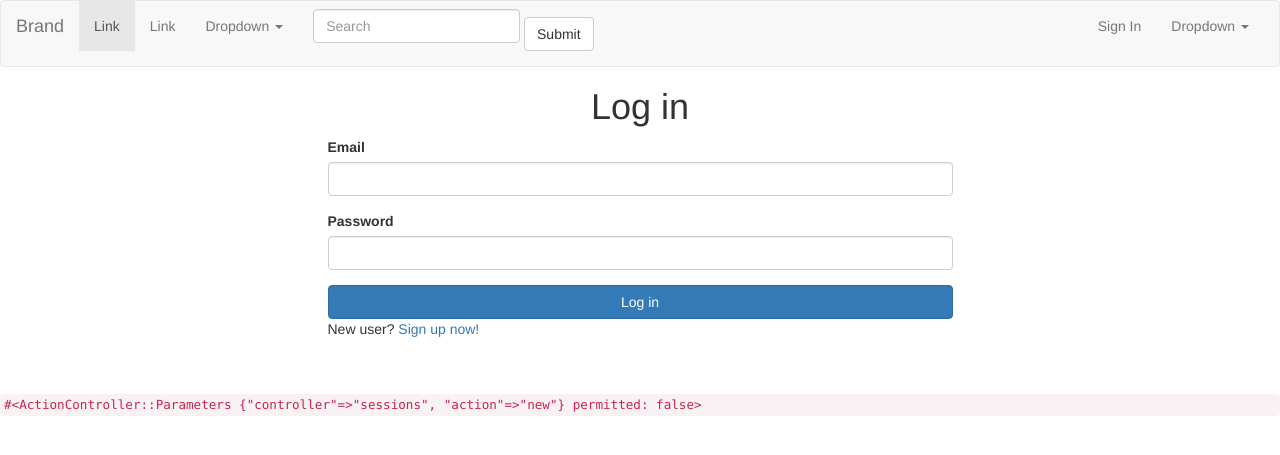
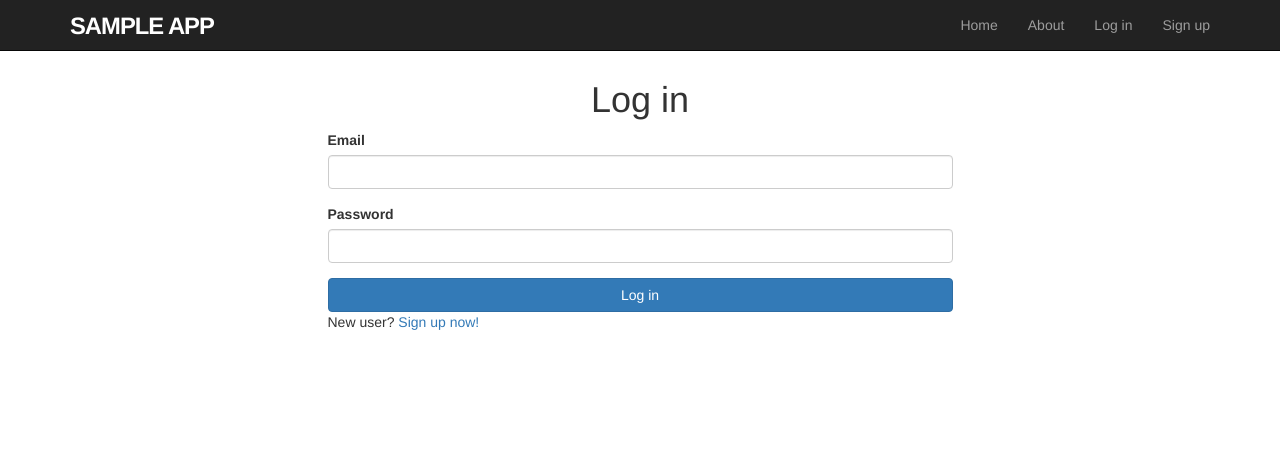
Before and after one commit to taoxie1025/IAD-project, a Rails app: page /login in a window 1280 px wide. Shown: the top 455 px of the page. Run offline with Rails 7, Linux system fonts and the light colour scheme; style sheets or scripts are compiled from the project's sources; some libraries are stand-ins or nearby versions.

Commit message:
update header and log in page

```diff
--- a/app/assets/stylesheets/custom.css.scss
+++ b/app/assets/stylesheets/custom.css.scss
@@ -42,3 +42,19 @@ input, textarea, select, .uneditable-input {
   margin-bottom: 15px;
   @include box_sizing;
 }
+
+#logo {
+  float: left;
+  margin-right: 10px;
+  font-size: 1.7em;
+  color: #fff;
+  text-transform: uppercase;
+  letter-spacing: -1px;
+  padding-top: 9px;
+  font-weight: bold;
+}
+
+#logo:hover {
+  color: #fff;
+  text-decoration: none;
+}
--- a/app/assets/stylesheets/styles.css
+++ b/app/assets/stylesheets/styles.css
@@ -7,7 +7,3 @@ body {
 h1 {
   text-align:center;
 }
-
-/* forms */
-
-}
--- a/app/controllers/sessions_controller.rb
+++ b/app/controllers/sessions_controller.rb
@@ -15,6 +15,8 @@ class SessionsController < ApplicationController
   end
 
   def destroy
+    log_out
+    redirect_to root_url
   end
 
 end
--- a/app/controllers/users_controller.rb
+++ b/app/controllers/users_controller.rb
@@ -8,7 +8,7 @@ class UsersController < ApplicationController
     def create
         @user = User.new(user_params)
         if @user.save
-            # handle successful save
+            log_in @user
             flash[:success] = "Welcome to the Sample App!"
             redirect_to @user
         else
--- a/app/helpers/sessions_helper.rb
+++ b/app/helpers/sessions_helper.rb
@@ -12,4 +12,9 @@ module SessionsHelper
         !current_user.nil?
     end
 
+    def log_out
+        session.delete(:user_id)
+        @current_user = nil
+    end
+
 end
--- a/app/models/user.rb
+++ b/app/models/user.rb
@@ -9,4 +9,10 @@ class User < ActiveRecord::Base
     has_secure_password
     validates :password, length: { minimum: 6 }, allow_nil: true
 
+    def User.digest(string)
+        cost = ActiveModel::SecurePassword.min_cost ? BCrypt::Engine::MIN_COST :
+                                                  BCrypt::Engine.cost
+     BCrypt::Password.create(string, cost: cost)
+  end
+
 end
--- a/app/views/layouts/_navigation_bar.html.erb
+++ b/app/views/layouts/_navigation_bar.html.erb
@@ -1,53 +1,30 @@
-<nav class="navbar navbar-default">
-  <div class="container-fluid">
-    <!-- Brand and toggle get grouped for better mobile display -->
-    <div class="navbar-header">
-      <button type="button" class="navbar-toggle collapsed" data-toggle="collapse" data-target="#bs-example-navbar-collapse-1" aria-expanded="false">
-        <span class="sr-only">Toggle navigation</span>
-        <span class="icon-bar"></span>
-        <span class="icon-bar"></span>
-        <span class="icon-bar"></span>
-      </button>
-      <a class="navbar-brand" href="#">Brand</a>
-    </div>
-
-    <!-- Collect the nav links, forms, and other content for toggling -->
-    <div class="collapse navbar-collapse" id="bs-example-navbar-collapse-1">
-      <ul class="nav navbar-nav">
-        <li class="active"><a href="#">Link <span class="sr-only">(current)</span></a></li>
-        <li><a href="#">Link</a></li>
-        <li class="dropdown">
-          <a href="#" class="dropdown-toggle" data-toggle="dropdown" role="button" aria-haspopup="true" aria-expanded="false">Dropdown <span class="caret"></span></a>
-          <ul class="dropdown-menu">
-            <li><a href="#">Action</a></li>
-            <li><a href="#">Another action</a></li>
-            <li><a href="#">Something else here</a></li>
-            <li role="separator" class="divider"></li>
-            <li><a href="#">Separated link</a></li>
-            <li role="separator" class="divider"></li>
-            <li><a href="#">One more separated link</a></li>
-          </ul>
-        </li>
+<header class="navbar navbar-fixed-top navbar-inverse">
+  <div class="container">
+    <%= link_to "sample app", root_path, id: "logo" %>
+    <nav>
+      <ul class="nav navbar-nav navbar-right">
+        <li><%= link_to "Home", root_path %></li>
+        <li><%= link_to "About", :controller => :welcome, :action => :about %></li>
+        <% if logged_in? %>
+          <li><%= link_to "Users", '#' %></li>
+          <li class="dropdown">
+            <a href="#" class="dropdown-toggle" data-toggle="dropdown">
+              Account <b class="caret"></b>
+            </a>
+            <ul class="dropdown-menu">
+              <li><%= link_to "Profile", current_user %></li>
+              <li><%= link_to "Settings", '#' %></li>
+              <li class="divider"></li>
+              <li>
+                <%= link_to "Log out", logout_path, method: "delete" %>
+              </li>
+            </ul>
+          </li>
+        <% else %>
+          <li><%= link_to "Log in", login_path %></li>
+          <li><%= link_to "Sign up", :controller => :users, :action => :new %></li>
+        <% end %>
       </ul>
-      <form class="navbar-form navbar-left">
-        <div class="form-group">
-          <input type="text" class="form-control" placeholder="Search">
-        </div>
-        <button type="submit" class="btn btn-default">Submit</button>
-      </form>
-      <ul class="nav navbar-nav navbar-right">
-        <li><a href="/login">Sign In</a></li>
-        <li class="dropdown">
-          <a href="#" class="dropdown-toggle" data-toggle="dropdown" role="button" aria-haspopup="true" aria-expanded="false">Dropdown <span class="caret"></span></a>
-          <ul class="dropdown-menu">
-            <li><a href="#">Action</a></li>
-            <li><a href="#">Another action</a></li>
-            <li><a href="#">Something else here</a></li>
-            <li role="separator" class="divider"></li>
-            <li><a href="#">Separated link</a></li>
-          </ul>
-        </li>
-      </ul>
-    </div><!-- /.navbar-collapse -->
-  </div><!-- /.container-fluid -->
-</nav>
+    </nav>
+  </div>
+</header>
--- a/app/views/sessions/new.html.erb
+++ b/app/views/sessions/new.html.erb
@@ -1,3 +1,5 @@
+<br><br><br>
+
 <% provide(:title, "Log in") %>
 <h1>Log in</h1>
 
@@ -14,9 +16,6 @@
       <%= f.submit "Log in", class: "btn btn-primary" %>
     <% end %>
 
-    <p>New user? <%= link_to "Sign up now!", 'users/new' %></p>
+    <p>New user? <%= link_to "Sign up now!", :controller => :users, :action => :new %></p>
   </div>
 </div>
-
-
-<%= debug(params) if Rails.env.development? %>
--- a/app/views/users/new.html.erb
+++ b/app/views/users/new.html.erb
@@ -1,3 +1,7 @@
+
+<br><br><br>
+
+
 <% provide(:title, 'Sign up') %>
 <h1>Sign up</h1>
 
```
